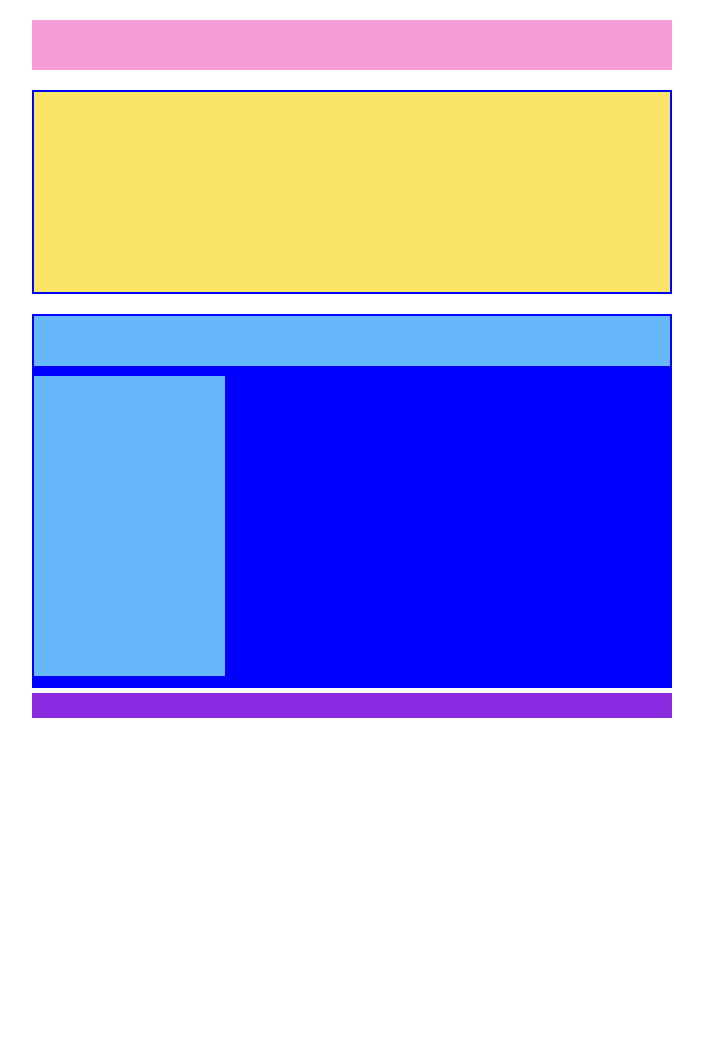
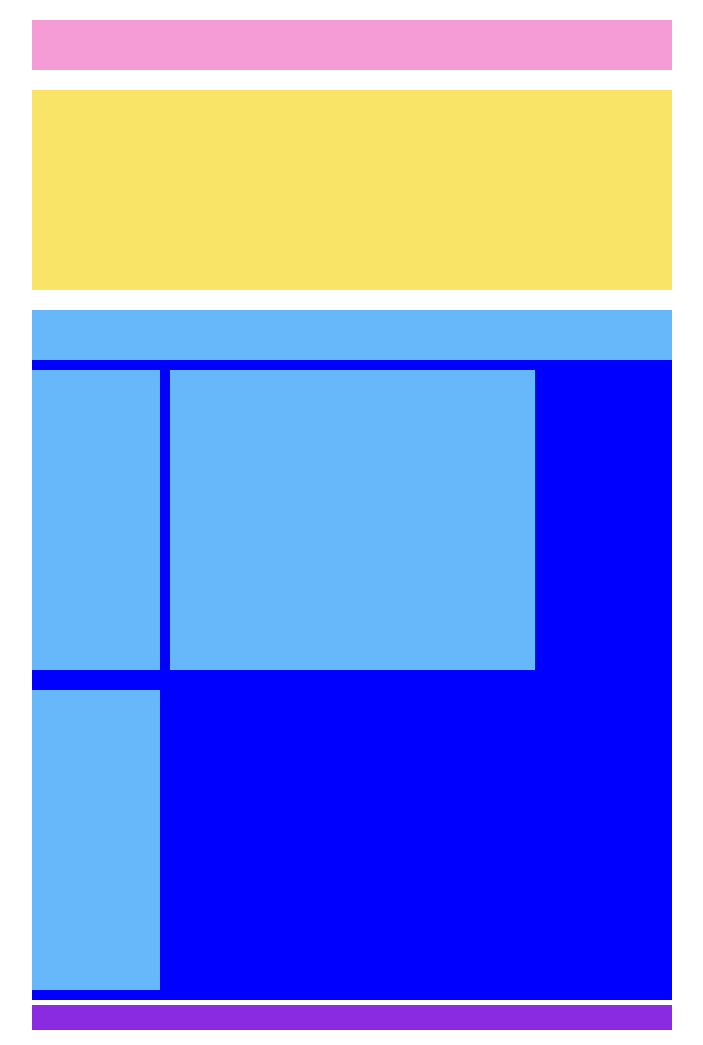
Before and after one commit to giocio97/htmlcss-struttura-wp, a plain HTML site: page index.html in a window 1280 px wide. Shown: the whole page, without its empty margins (288-991 px from the left). Before the commit the page ends 800 px from the top, so only its background shows below. Drawn offline with Linux system fonts and the light colour scheme.

Commit message:
fine layout

```diff
--- a/css/style.css
+++ b/css/style.css
@@ -29,7 +29,7 @@ header{
     margin-top: 20px;
     margin-bottom: 20px;
     /* debug */
-    border: solid 2px blue;
+    /* border: solid 2px blue; */
 }
 
 .row-due{
@@ -37,7 +37,7 @@ header{
     margin-bottom: 5px;
 
     /* debug */
-    border: solid 2px blue;
+    /* border: solid 2px blue; */
     background-color: blue;
 }
 
@@ -80,13 +80,14 @@ footer{
 .colonna{
     float: left;
     margin-top: 10px;
-    margin-right: 10px;
+
     margin-bottom: 10px;
 
 }
 
 .prima.colonna {
-    width: 30%;
+    width: 20%;
+    margin-right: 10px;
 
 
    /* debug */
@@ -94,3 +95,25 @@ footer{
    background-color: rgb(103, 184, 250);
 
 }
+
+.seconda.colonna {
+    width: 57%;
+   margin-right: 10px;
+
+
+   /* debug */
+   height: 300px;
+   background-color: rgb(103, 184, 250);
+
+}
+
+.terza.colonna {
+    width: 20%;
+
+
+
+   /* debug */
+   height: 300px;
+   background-color: rgb(103, 184, 250);
+
+}
```
